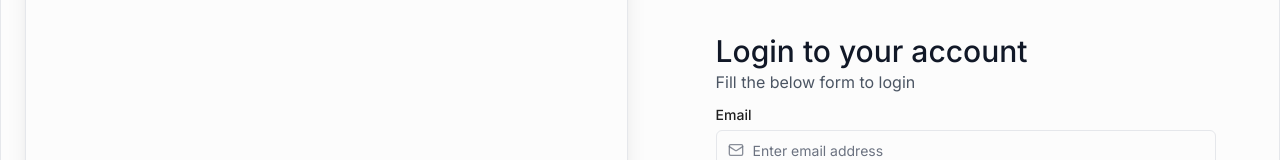
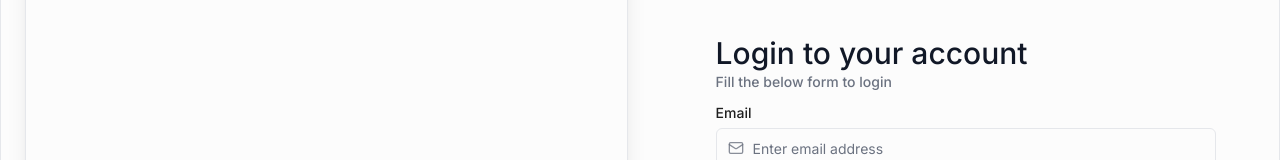
Before and after one commit to shubham225/codeplayground-web, a Next.js app: page /login in a window 1280 px wide. Shown: the part 146-306 px from the top of the page. Built offline with nearby package versions, Linux system fonts and the light colour scheme.

Commit message:
login page modified

```diff
--- a/src/app/(auth)/login/page.tsx
+++ b/src/app/(auth)/login/page.tsx
@@ -24,7 +24,7 @@ export default function Login() {
         <div className="flex flex-col gap-1 md:gap-2">
           <h1 className="text-22 lg:text-30 text-24 font-medium text-gray-900 dark:text-gray-100">
             Login to your account
-            <p className="text-16 font-normal text-gray-600 dark:text-gray-400">
+            <p className="text-sm font-medium text-muted-foreground">
               Fill the below form to login
             </p>
           </h1>
```
